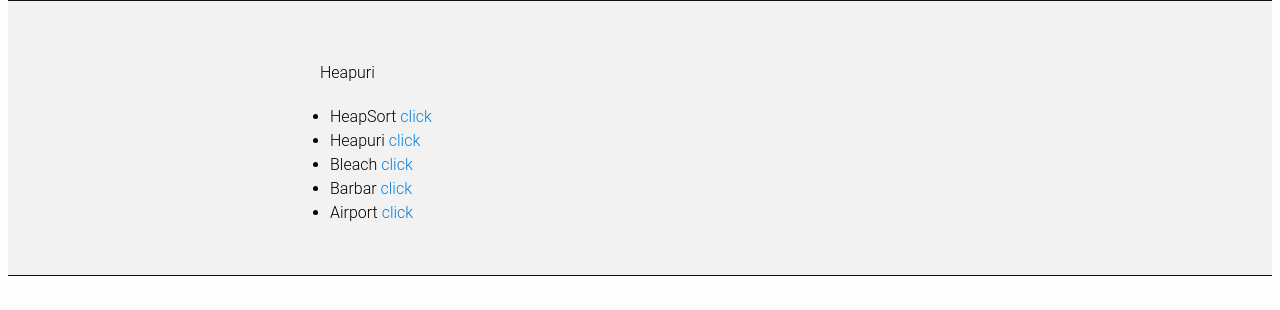
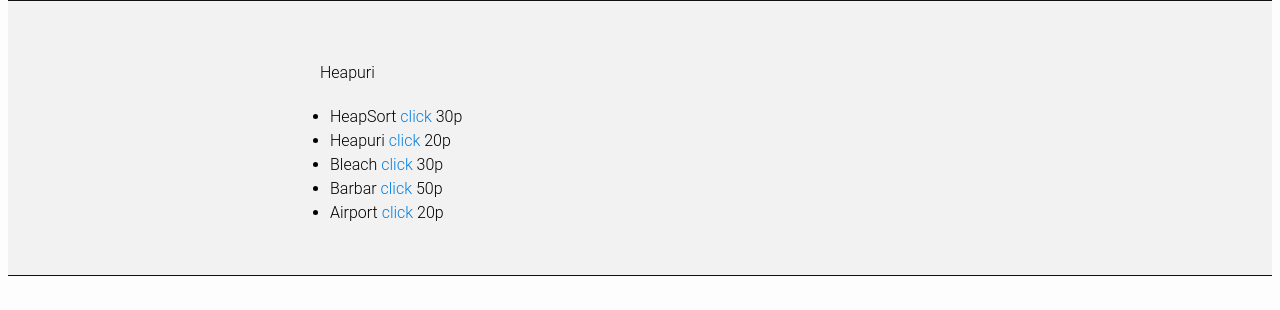
Before and after one commit to IuliaDuta/ASD, a Jekyll site: the page built from Laboratoare/Laborator6.md, in a window 1280 px wide. Shown: the part 136-446 px from the top of the page. Built offline with Jekyll 4.4.1, drawn with Linux system fonts in a browser that asks for light colours.

Commit message:
Update Laborator6.md

```diff
--- a/Laboratoare/Laborator6.md
+++ b/Laboratoare/Laborator6.md
@@ -5,8 +5,8 @@ permalink: /Laboratoare/Laborator6/
 
 Heapuri
 
-- HeapSort [click](http://www.infoarena.ro/problema/algsort)
-- Heapuri [click](http://www.infoarena.ro/problema/heapuri)
-- Bleach [click](http://www.infoarena.ro/problema/bleach)
-- Barbar [click](http://www.infoarena.ro/problema/barbar)
-- Airport [click](http://codeforces.com/problemset/problem/218/B)
+- HeapSort [click](http://www.infoarena.ro/problema/algsort) 30p
+- Heapuri [click](http://www.infoarena.ro/problema/heapuri) 20p
+- Bleach [click](http://www.infoarena.ro/problema/bleach) 30p
+- Barbar [click](http://www.infoarena.ro/problema/barbar) 50p
+- Airport [click](http://codeforces.com/problemset/problem/218/B) 20p
```
